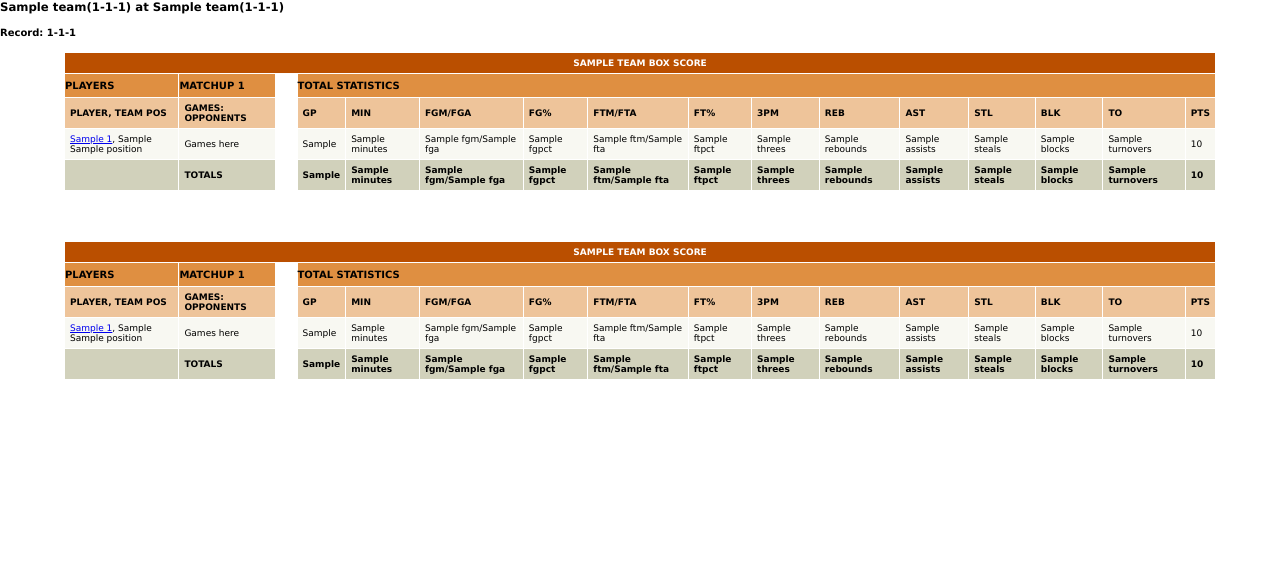
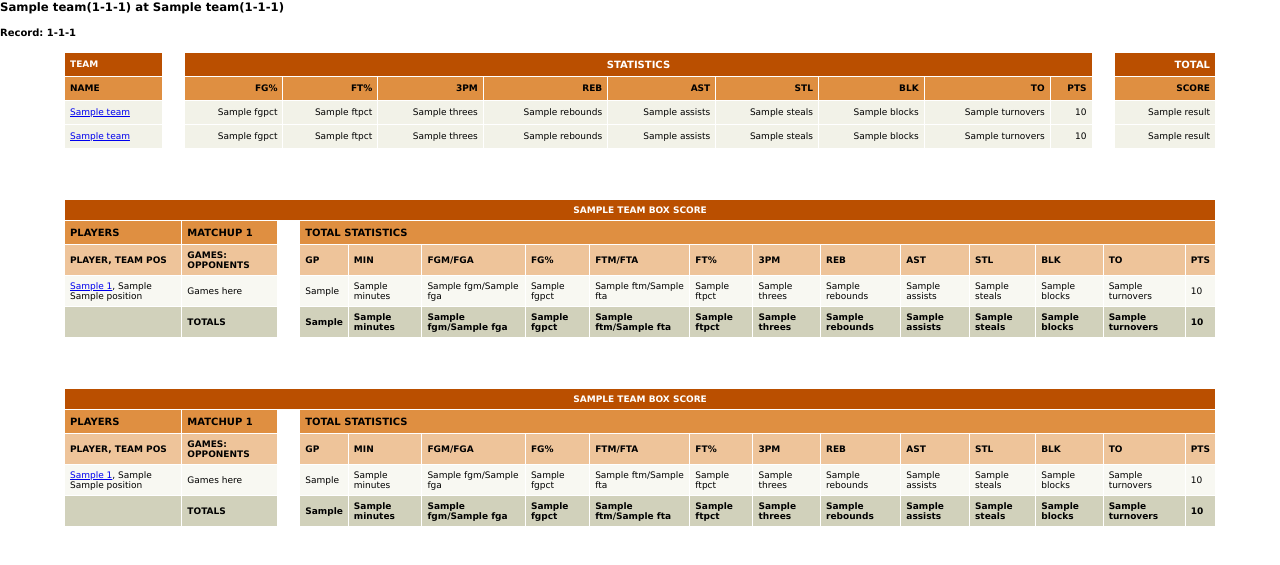
Before and after one commit to zachcalvert/bball, a Django app: template clone/schedule/templates/schedule/matchup.html in a window 1280 px wide. Shown: the top 565 px of the page. Run offline with Django 3.2, Linux system fonts and the light colour scheme; tables that the repository leaves empty hold one stand-in row (values such as "Sample post"); the template is opened without the code that fills it: values that come from a table or form of the project are taken from there, most other values are stand-ins (such as "Sample title", 1, 10 or a date in 2020).

Commit message:
more matchup table

```diff
--- a/clone/templates/matchup_tables.html
+++ b/clone/templates/matchup_tables.html
@@ -1,6 +1,64 @@
 {% load staticfiles stat_filters %}
 
 <link rel="stylesheet" type="text/css" href="{% static "css/matchup-tables.css" %}" />
+
+<table cellpadding="0" cellspacing="1" border="1" id="teamtable_0" bordercolor="FFFFFF">
+	<tbody>
+		<tr id="table_row_head_0">
+			<td style="text-align:left"colspan="1">TEAM</td>
+			<td class="sectionLeadingSpacer"></td>
+			<th colspan="9">STATISTICS</th>
+			<td class="sectionLeadingSpacer"></td>
+			<th style="text-align:right">TOTAL</th>
+		</tr>
+		<tr id="table_subrow_head_0">
+			<td style="text-align:left">NAME</td>
+			<td class="sectionLeadingSpacer"></td>
+			<td style="text-align:right">FG%</td>
+			<td style="text-align:right">FT%</td>
+			<td style="text-align:right">3PM</td>
+			<td style="text-align:right">REB</td>
+			<td style="text-align:right">AST</td>
+			<td style="text-align:right">STL</td>
+			<td style="text-align:right">BLK</td>
+			<td style="text-align:right">TO</td>
+			<td style="text-align:right">PTS</td>
+			<td class="sectionLeadingSpacer"></td>
+			<td style="text-align:right">SCORE</td>
+		</tr>
+		<tr id="matchup_table_row_0">
+			<td style="text-align:left"><a href="{% url 'team_profile' matchup.home_team.id %}">{{ matchup.home_team.name }}</a></td>
+			<td class="sectionLeadingSpacer"></td>
+			<td style="text-align:right">{{ home_totals.fgpct|format_pct }}</td>
+			<td style="text-align:right">{{ home_totals.ftpct|format_pct }}</td>
+			<td style="text-align:right">{{ home_totals.threes }}</td>
+			<td style="text-align:right">{{ home_totals.rebounds }}</td>
+			<td style="text-align:right">{{ home_totals.assists }}</td>
+			<td style="text-align:right">{{ home_totals.steals }}</td>
+			<td style="text-align:right">{{ home_totals.blocks }}</td>
+			<td style="text-align:right">{{ home_totals.turnovers }}</td>
+			<td style="text-align:right">{{ home_totals.points }}</td>
+			<td class="sectionLeadingSpacer"></td>
+			<td style="text-align:right">{{ home_totals.result }}</td>
+		</tr>
+		<tr id="matchup_table_row_0">
+			<td style="text-align:left"><a href="{% url 'team_profile' matchup.away_team.id %}">{{ matchup.away_team.name }}</a></td>
+			<td class="sectionLeadingSpacer"></td>
+			<td style="text-align:right">{{ away_totals.fgpct|format_pct }}</td>
+			<td style="text-align:right">{{ away_totals.ftpct|format_pct }}</td>
+			<td style="text-align:right">{{ away_totals.threes }}</td>
+			<td style="text-align:right">{{ away_totals.rebounds }}</td>
+			<td style="text-align:right">{{ away_totals.assists }}</td>
+			<td style="text-align:right">{{ away_totals.steals }}</td>
+			<td style="text-align:right">{{ away_totals.blocks }}</td>
+			<td style="text-align:right">{{ away_totals.turnovers }}</td>
+			<td style="text-align:right">{{ away_totals.points }}</td>
+			<td class="sectionLeadingSpacer"></td>
+			<td style="text-align:right">{{ away_totals.result }}</td>
+		</tr>
+	</tbody>
+
+</table>
 
 <table class="home_table" cellpadding="0" cellspacing="1" border="1" id="teamtable_0" bordercolor="FFFFFF">
 	<tbody>
--- a/clone/www/static/css/matchup-tables.css
+++ b/clone/www/static/css/matchup-tables.css
@@ -6,6 +6,7 @@ body {
 }
 #teamtable_0 {
 	width:90%;
+	margin-left: 5%;
 }
 #table_row_head_0 {
 	background:#BA4F00;
@@ -26,6 +27,9 @@ body {
 	background: #D1D1BB;
 	font-weight: bold;
 }
+#matchup_table_row_0 {
+	background: #F2F2E8;
+}
 tr:nth-child(even) {
     background-color: #F8F8F2;
 }
@@ -40,3 +44,6 @@ td.sectionLeadingSpacer {
 td {
 	padding: 5px;
 }
+th {
+	padding: 5px;
+}
--- a/clone/www/static/css/teamprofile.css
+++ b/clone/www/static/css/teamprofile.css
@@ -27,16 +27,18 @@ li {
 	padding:20px;
 }
 #main-content {
-	float:left;
-	width:100%;
+	width:80%;
 	font-size: 10px;
 	background: #E7E7D5;
 	padding-top:10px;
+	padding-bottom:10px;
+	margin-left:10%;
 }
 
 #teamtable_0 {
-	width: 85%;
-	margin-left: 5%;
+	width: 98%;
+	margin-left: 1%;
+	margin-right: 1%;
 	text-align: left;
 	padding: 5px;
 }
@@ -73,7 +75,7 @@ tr:nth-child(odd) {
     background-color: #F8F8F2;
 }
 td.sectionLeadingSpacer {
-	width: 10px;
+	width: 6px;
 	height: 24px;
 	background: #E7E7D5;
 }
```
